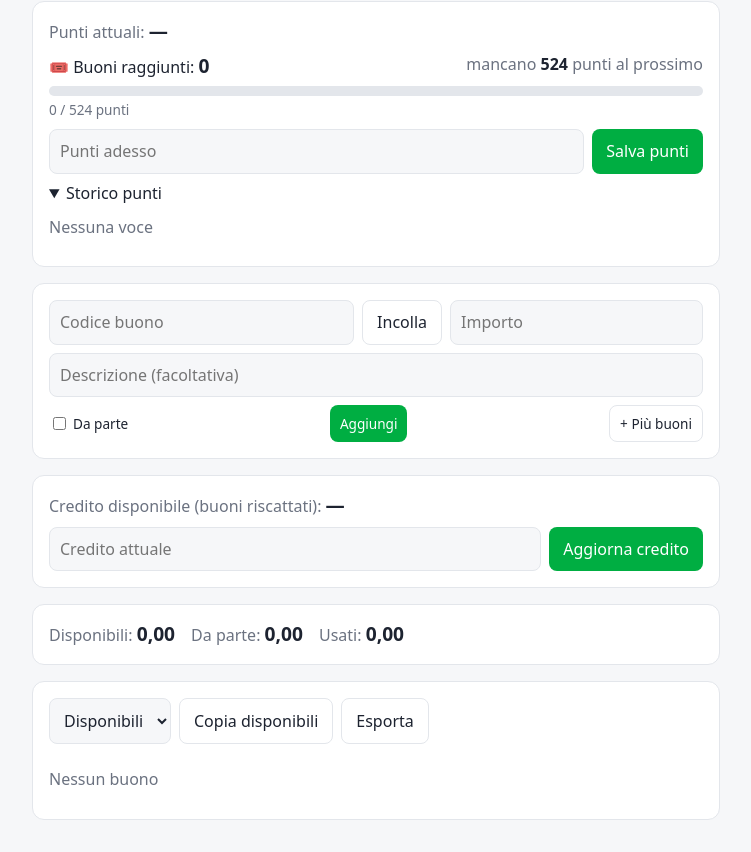
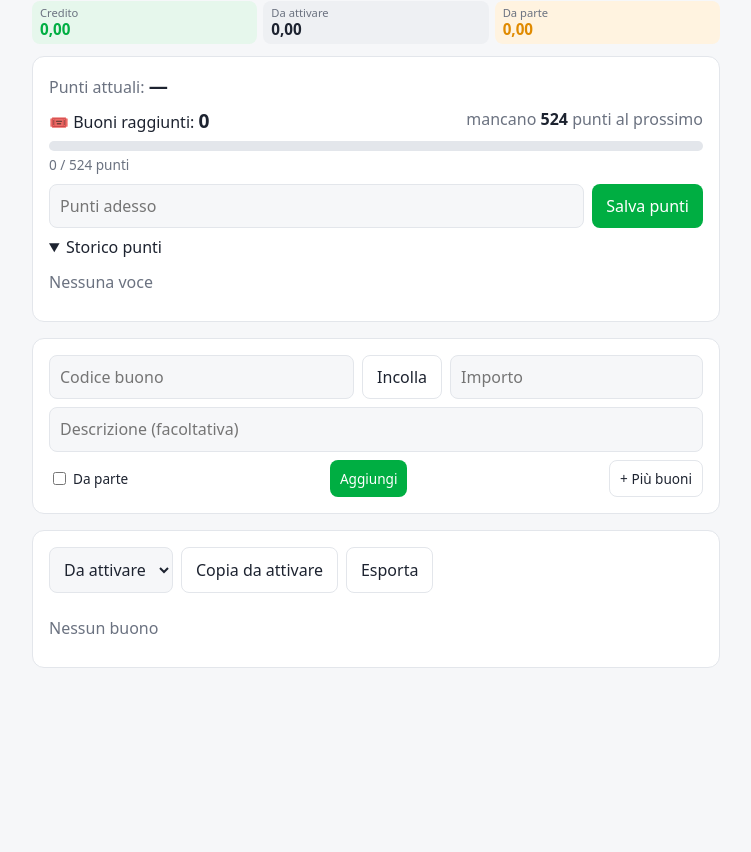
Before and after one commit to Kamizakinano/Vettorizza, a plain HTML site: page buoni/index.html in a window 1280 px wide. Shown: the part 62-914 px from the top of the page, without its empty margins (264-1015 px from the left). After the commit the page ends 800 px from the top, so only its background shows below. Drawn offline with Linux system fonts and the light colour scheme.

Commit message:
Riepilogo in cima a pillole, pulsante Riscatta aggiorna il credito
Co-Authored-By: Claude Opus 5.5 <noreply@anthropic.com>
Claude-Session: https://claude.ai/code/session_01EVxxsyV32M86cFfg5WZjiU

```diff
--- a/buoni/index.html
+++ b/buoni/index.html
@@ -28,12 +28,18 @@ li.used .c{text-decoration:line-through;color:var(--mut)}
 li .a{font-weight:600;white-space:nowrap;margin-left:auto;font-size:1.1rem}
 li button{padding:6px 10px;font-size:.85rem}
 .bar{display:flex;gap:8px;flex-wrap:wrap;margin-bottom:12px}
+.pills{display:flex;gap:6px;margin-bottom:12px}.pills div{flex:1;border-radius:8px;padding:5px 8px;line-height:1.2}.pills span{display:block;font-size:.7rem;color:#6b7280}.pills b{font-size:.95rem}
 #toast{position:fixed;bottom:16px;left:50%;transform:translateX(-50%);background:#333;color:#fff;padding:8px 14px;border-radius:8px;opacity:0;transition:.2s}
 </style>
 </head>
 <body><main>
 <h1>Buoni MakerWorld</h1>
 <p id="sync" style="color:var(--mut);margin:-8px 0 12px;font-size:.9rem"></p>
+<div class="pills">
+ <div style="background:#e6f7ec"><span>Credito</span><b id="cNow" style="color:#00ae42">0,00</b></div>
+ <div style="background:#eef0f3"><span>Da attivare</span><b id="tAv" style="color:#1d2330">0,00</b></div>
+ <div style="background:#fff3e0"><span>Da parte</span><b id="tRs" style="color:#e08a00">0,00</b></div>
+</div>
 <div class="card">
  <div class="tot" style="margin-bottom:8px"><span>Punti attuali: <b id="pNow">—</b></span><span id="pDiff"></span></div>
  <div id="pGoal" style="margin-bottom:10px"></div>
@@ -57,16 +63,9 @@ li button{padding:6px 10px;font-size:.85rem}
  </div>
 </div>
 <div class="card">
- <div class="tot" style="margin-bottom:8px"><span>Credito disponibile (buoni riscattati): <b id="cNow">—</b></span><span id="cWhen"></span></div>
- <form id="cf"><input id="cred" type="text" inputmode="decimal" placeholder="Credito attuale" required style="flex:1 1 140px"><button>Aggiorna credito</button></form>
-</div>
-<div class="card">
- <div class="tot"><span>Disponibili: <b id="tAv">0</b></span><span>Da parte: <b id="tRs">0</b></span><span>Usati: <b id="tUs">0</b></span></div>
-</div>
-<div class="card">
  <div class="bar">
-  <select id="flt"><option value="av">Disponibili</option><option value="res">Da parte</option><option value="used">Usati</option><option value="all">Tutti</option></select>
-  <button class="sec" id="copyAll">Copia disponibili</button>
+  <select id="flt"><option value="av">Da attivare</option><option value="res">Da parte</option><option value="used">Riscattati</option><option value="all">Tutti</option></select>
+  <button class="sec" id="copyAll">Copia da attivare</button>
   <button class="sec" id="exp">Esporta</button>
  </div>
  <ul id="list"></ul>
@@ -81,7 +80,7 @@ li button{padding:6px 10px;font-size:.85rem}
  </div>
 </div>
 <script>
-const K='mw-buoni';let data=[];
+const K='mw-buoni',CK='mw-credito';let data=[];
 try{data=JSON.parse(localStorage.getItem(K))||[]}catch(e){}
 const save=()=>{try{localStorage.setItem(K,JSON.stringify(data))}catch(e){}render();cloudSave()};
 const fmt=n=>n.toLocaleString('it-IT',{minimumFractionDigits:2,maximumFractionDigits:2});
@@ -104,11 +103,10 @@ document.getElementById('imp').onclick=()=>{let n=0;
  bulk.value='';save();toast(n+' buoni importati');if(n){multi.style.display='none';multiBtn.textContent='+ Più buoni'}};
 document.getElementById('flt').onchange=render;
 document.getElementById('copyAll').onclick=()=>copy(data.filter(d=>st(d)==='av').map(d=>d.code).join('\n'));
-document.getElementById('exp').onclick=()=>copy(data.map(d=>d.code+' '+d.amount+(d.desc?' '+d.desc:'')+(d.used?' (usato)':d.reserved?' (da parte)':'')).join('\n'));
+document.getElementById('exp').onclick=()=>copy(data.map(d=>d.code+' '+d.amount+(d.desc?' '+d.desc:'')+(d.used?' (riscattato)':d.reserved?' (da parte)':'')).join('\n'));
 function render(){const f=flt.value,ul=document.getElementById('list');ul.innerHTML='';
  const sum=k=>fmt(data.filter(d=>st(d)===k).reduce((s,d)=>s+d.amount,0));
  tAv.textContent=sum('av');tRs.textContent=sum('res');
- tUs.textContent=sum('used');
  data.filter(d=>f==='all'||st(d)===f).forEach(d=>{
   const li=document.createElement('li');if(d.used)li.className='used';
   li.innerHTML=`<span class="c"></span><span class="a">${fmt(d.amount)}</span>`;
@@ -117,7 +115,7 @@ function render(){const f=flt.value,ul=document.getElementById('list');ul.innerH
   const b=(t,fn,c)=>{const x=document.createElement('button');x.textContent=t;if(c)x.className=c;x.onclick=fn;li.append(x)};
   b('Copia',()=>copy(d.code));
   if(!d.used)b(d.reserved?'Sblocca':'Da parte',()=>{d.reserved=!d.reserved;if(d.reserved){const t=prompt('Descrizione',d.desc||'');if(t!==null)d.desc=t.trim()}save()},'sec');
-  b(d.used?'Ripristina':'Usato',()=>{d.used=!d.used;save()},'sec');
+  b(d.used?'Annulla':'Riscatta',()=>{d.used=!d.used;cr={v:Math.round(((cr?cr.v:0)+(d.used?d.amount:-d.amount))*100)/100,t:Date.now()};try{localStorage.setItem(CK,JSON.stringify(cr))}catch(e){}cRender();save();toast(d.used?'Riscattato: +'+fmt(d.amount)+' al credito':'Riscatto annullato')},'sec');
   b('✕',()=>{if(confirm('Eliminare '+d.code+'?')){data=data.filter(x=>x!==d);save()}},'sec');
   ul.append(li)});
  if(!ul.children.length)ul.innerHTML='<li style="color:var(--mut)">Nessun buono</li>'}
@@ -136,10 +134,9 @@ function pRender(){const l=document.getElementById('pList');l.innerHTML='';
  if(!pts.length)l.innerHTML='<li style="color:var(--mut)">Nessuna voce</li>'}
 function pSave(){try{localStorage.setItem(PK,JSON.stringify(pts))}catch(e){}pRender();cloudSave()}
 document.getElementById('pf').onsubmit=e=>{e.preventDefault();const v=parseInt(document.getElementById('pts').value,10);if(isNaN(v))return;pts.unshift({p:v,t:Date.now()});document.getElementById('pts').value='';pSave();toast('Punti salvati')};
-const CK='mw-credito';let cr=null;
+let cr=null;
 try{cr=JSON.parse(localStorage.getItem(CK))}catch(e){}
-function cRender(){cNow.textContent=cr?fmt(cr.v):'—';cWhen.textContent=cr?'aggiornato '+new Date(cr.t).toLocaleString('it-IT',{dateStyle:'short',timeStyle:'short'}):''}
-document.getElementById('cf').onsubmit=e=>{e.preventDefault();const v=parseFloat(cred.value.replace(',','.'));if(isNaN(v))return;cr={v,t:Date.now()};try{localStorage.setItem(CK,JSON.stringify(cr))}catch(e){}cred.value='';cRender();cloudSave();toast('Credito aggiornato')};
+function cRender(){cNow.textContent=fmt(cr?cr.v:0)}
 let cloudRef=null,cloudT=null;
 function cloudSave(){if(!cloudRef)return;clearTimeout(cloudT);cloudT=setTimeout(()=>cloudRef.set({buoni:data,punti:pts,credito:cr}).catch(()=>toast('Salvataggio online non riuscito')),400)}
 (async()=>{try{const [db,user]=await Promise.all([claude.use('db'),claude.use('user')]);if(!db||!user)return;const id=await user.id();if(!id)return;
```
